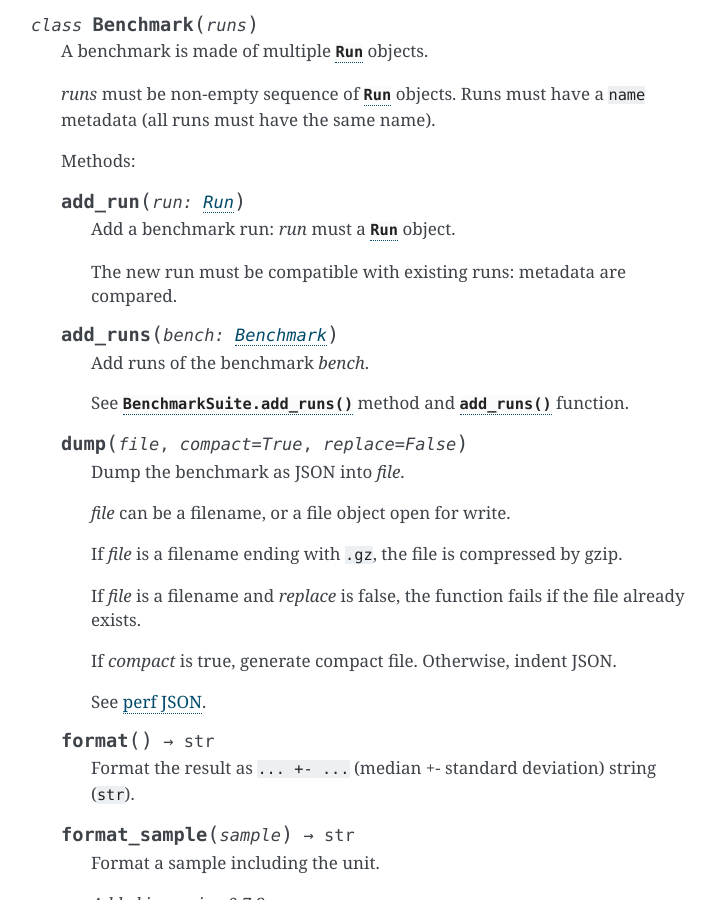
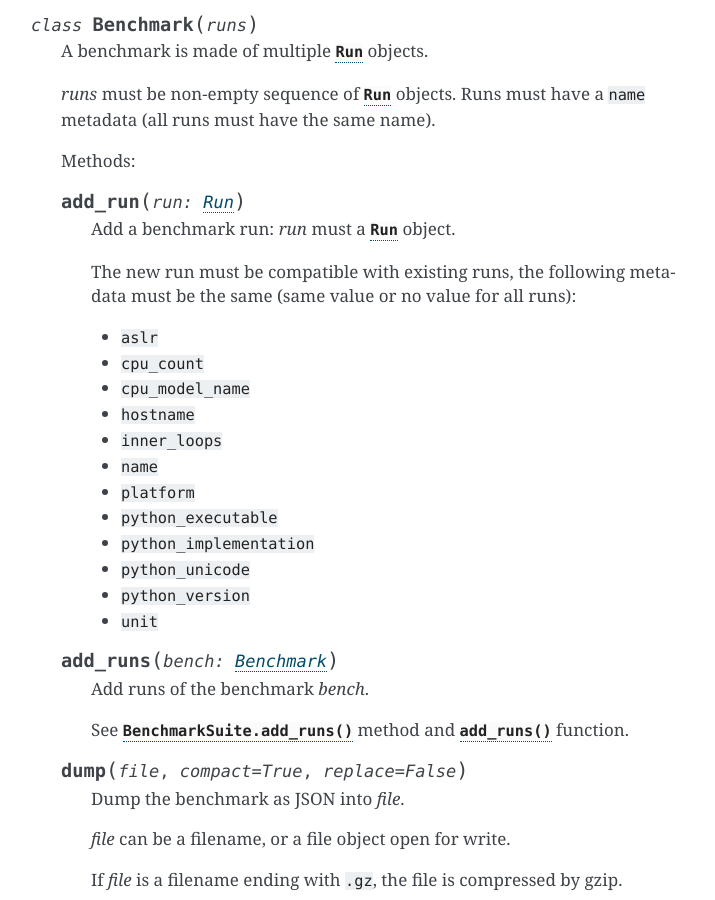
Before and after one commit to psf/pyperf, a Sphinx documentation site: the page built from doc/api.rst, in a window 1280 px wide and 900 px high, scrolled down 2073 px. Shown: the whole window, without its empty margins (389-1104 px from the left). Built offline with Sphinx 7.4.7, drawn with Linux system fonts in a browser that asks for light colours.

Commit message:
Document tested metadata in add_run()

```diff
--- a/TODO.rst
+++ b/TODO.rst
@@ -20,7 +20,6 @@ Blocker issues for perf 1.0 stable API
 TODO
 ====
 
-* add_runs() should sort runs by the start date
 * BenchmarkSuite.get_benchmarks(): don't sort by name
 * load(): remove '-' special case
 * add stdev() method, maybe median_stdev()
--- a/doc/api.rst
+++ b/doc/api.rst
@@ -114,7 +114,21 @@ Benchmark
 
       Add a benchmark run: *run* must a :class:`Run` object.
 
-      The new run must be compatible with existing runs: metadata are compared.
+      The new run must be compatible with existing runs, the following metadata
+      must be the same (same value or no value for all runs):
+
+      * ``aslr``
+      * ``cpu_count``
+      * ``cpu_model_name``
+      * ``hostname``
+      * ``inner_loops``
+      * ``name``
+      * ``platform``
+      * ``python_executable``
+      * ``python_implementation``
+      * ``python_unicode``
+      * ``python_version``
+      * ``unit``
 
    .. method:: add_runs(bench: Benchmark)
 
```
